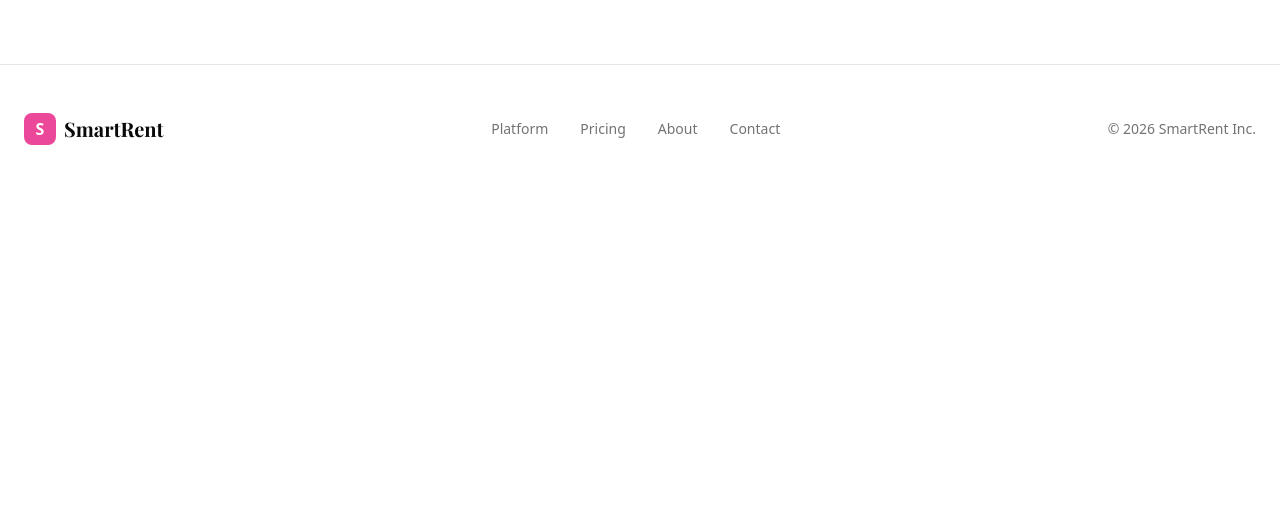
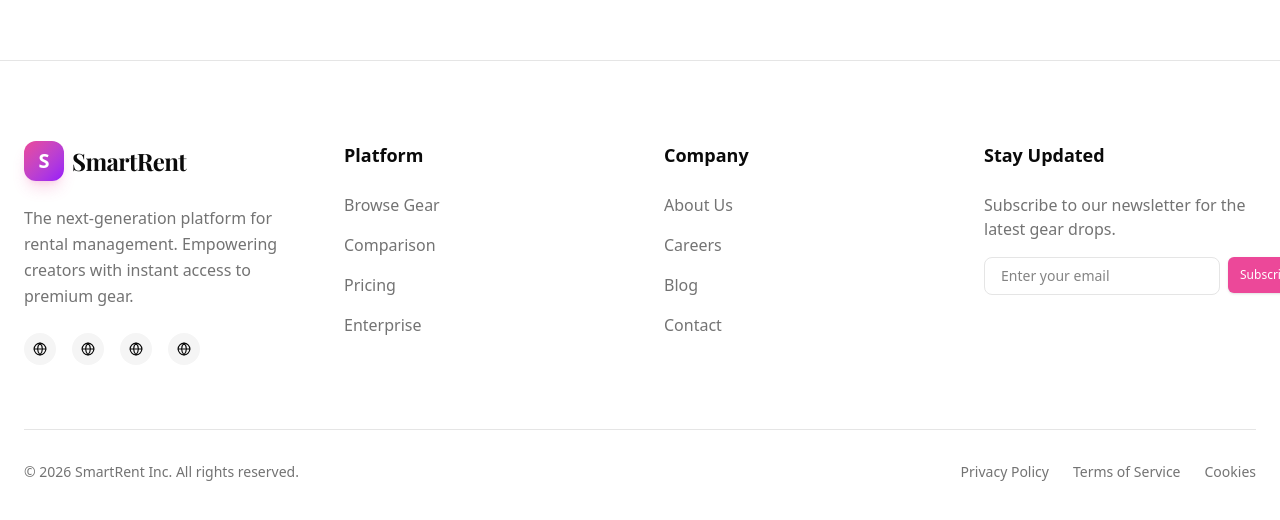
Before and after one commit to harshil-mistry/Odoo-GCET-26-Rental-Portal, a Next.js app: page / in a window 1280 px wide. Shown: the part 2800-3320 px from the top of the page. Before the commit the page ends 2993 px from the top, so only its background shows below. Built offline with nearby package versions, Linux system fonts and the light colour scheme; no server answers; a web font is replaced by a local one.

Commit message:
testimonials and footer improved

```diff
--- a/src/app/page.tsx
+++ b/src/app/page.tsx
@@ -229,19 +229,69 @@ export default function Home() {
       </section>
 
       {/* Footer */}
-      <footer className="py-12 border-t border-border bg-card">
-        <div className="container mx-auto px-6 flex flex-col md:flex-row justify-between items-center gap-6">
-          <div className="flex items-center gap-2">
-            <div className="w-8 h-8 rounded-lg bg-primary flex items-center justify-center text-primary-foreground font-bold">S</div>
-            <span className="font-serif text-xl font-bold">SmartRent</span>
+      <footer className="bg-card border-t border-border pt-20 pb-10">
+        <div className="container mx-auto px-6">
+          <div className="grid grid-cols-1 md:grid-cols-4 gap-12 mb-16">
+            <div className="space-y-6">
+              <Link href="/" className="flex items-center gap-2 group">
+                <div className="w-10 h-10 rounded-xl bg-gradient-to-br from-primary to-purple-600 flex items-center justify-center text-white font-bold text-xl shadow-lg shadow-primary/20 group-hover:scale-110 transition-transform">S</div>
+                <span className="font-serif text-2xl font-bold tracking-tight">SmartRent</span>
+              </Link>
+              <p className="text-muted-foreground leading-relaxed">
+                The next-generation platform for rental management.
+                Empowering creators with instant access to premium gear.
+              </p>
+              <div className="flex gap-4">
+                {[1, 2, 3, 4].map((i) => (
+                  <div key={i} className="w-8 h-8 rounded-full bg-muted flex items-center justify-center hover:bg-primary hover:text-white transition-colors cursor-pointer">
+                    <Globe size={14} />
+                  </div>
+                ))}
+              </div>
+            </div>
+
+            <div>
+              <h4 className="font-bold text-lg mb-6">Platform</h4>
+              <ul className="space-y-4 text-muted-foreground">
+                <li><Link href="/browse" className="hover:text-primary transition-colors">Browse Gear</Link></li>
+                <li><Link href="#" className="hover:text-primary transition-colors">Comparison</Link></li>
+                <li><Link href="#" className="hover:text-primary transition-colors">Pricing</Link></li>
+                <li><Link href="#" className="hover:text-primary transition-colors">Enterprise</Link></li>
+              </ul>
+            </div>
+
+            <div>
+              <h4 className="font-bold text-lg mb-6">Company</h4>
+              <ul className="space-y-4 text-muted-foreground">
+                <li><Link href="#" className="hover:text-primary transition-colors">About Us</Link></li>
+                <li><Link href="#" className="hover:text-primary transition-colors">Careers</Link></li>
+                <li><Link href="#" className="hover:text-primary transition-colors">Blog</Link></li>
+                <li><Link href="#" className="hover:text-primary transition-colors">Contact</Link></li>
+              </ul>
+            </div>
+
+            <div>
+              <h4 className="font-bold text-lg mb-6">Stay Updated</h4>
+              <p className="text-muted-foreground mb-4">Subscribe to our newsletter for the latest gear drops.</p>
+              <div className="flex gap-2">
+                <input
+                  type="email"
+                  placeholder="Enter your email"
+                  className="flex-1 bg-background border border-border rounded-lg px-4 py-2 text-sm focus:outline-none focus:ring-2 focus:ring-primary/50"
+                />
+                <Button size="sm">Subscribe</Button>
+              </div>
+            </div>
           </div>
-          <div className="flex gap-8 text-sm text-muted-foreground">
-            <Link href="#" className="hover:text-primary transition-colors">Platform</Link>
-            <Link href="#" className="hover:text-primary transition-colors">Pricing</Link>
-            <Link href="#" className="hover:text-primary transition-colors">About</Link>
-            <Link href="#" className="hover:text-primary transition-colors">Contact</Link>
+
+          <div className="border-t border-border pt-8 flex flex-col md:flex-row justify-between items-center gap-4 text-sm text-muted-foreground">
+            <p>&copy; 2026 SmartRent Inc. All rights reserved.</p>
+            <div className="flex gap-6">
+              <Link href="#" className="hover:text-foreground transition-colors">Privacy Policy</Link>
+              <Link href="#" className="hover:text-foreground transition-colors">Terms of Service</Link>
+              <Link href="#" className="hover:text-foreground transition-colors">Cookies</Link>
+            </div>
           </div>
-          <div className="text-sm text-muted-foreground">&copy; 2026 SmartRent Inc.</div>
         </div>
       </footer>
     </div>
--- a/src/components/ui/infinite-moving-cards.tsx
+++ b/src/components/ui/infinite-moving-cards.tsx
@@ -87,11 +87,7 @@ export const InfiniteMovingCards = ({
             >
                 {items.map((item, idx) => (
                     <li
-                        className="w-[350px] max-w-full relative rounded-2xl border border-b-0 flex-shrink-0 border-slate-700 px-8 py-6 md:w-[450px]"
-                        style={{
-                            background:
-                                "linear-gradient(180deg, var(--slate-800), var(--slate-900)",
-                        }}
+                        className="w-[350px] max-w-full relative rounded-2xl border border-border flex-shrink-0 px-8 py-6 md:w-[450px] bg-gradient-to-br from-card to-muted/50 shadow-sm transition-all hover:shadow-md hover:border-primary/20"
                         key={item.name}
                     >
                         <blockquote>
@@ -99,15 +95,18 @@ export const InfiniteMovingCards = ({
                                 aria-hidden="true"
                                 className="user-select-none -z-1 pointer-events-none absolute -left-0.5 -top-0.5 h-[calc(100%_+_4px)] w-[calc(100%_+_4px)]"
                             ></div>
-                            <span className=" relative z-20 text-sm leading-[1.6] text-gray-100 font-normal">
-                                {item.quote}
+                            <span className="relative z-20 text-base leading-[1.6] text-foreground font-medium italic">
+                                "{item.quote}"
                             </span>
-                            <div className="relative z-20 mt-6 flex flex-row items-center">
-                                <span className="flex flex-col gap-1">
-                                    <span className=" text-sm leading-[1.6] text-gray-400 font-normal">
+                            <div className="relative z-20 mt-6 flex flex-row items-center gap-4">
+                                <div className="w-10 h-10 rounded-full bg-gradient-to-tr from-primary to-purple-500 flex items-center justify-center text-white font-bold text-sm">
+                                    {item.name.charAt(0)}
+                                </div>
+                                <span className="flex flex-col">
+                                    <span className="text-sm leading-[1.6] text-foreground font-semibold">
                                         {item.name}
                                     </span>
-                                    <span className=" text-sm leading-[1.6] text-gray-400 font-normal">
+                                    <span className="text-xs leading-[1.6] text-muted-foreground font-normal">
                                         {item.title}
                                     </span>
                                 </span>
```
